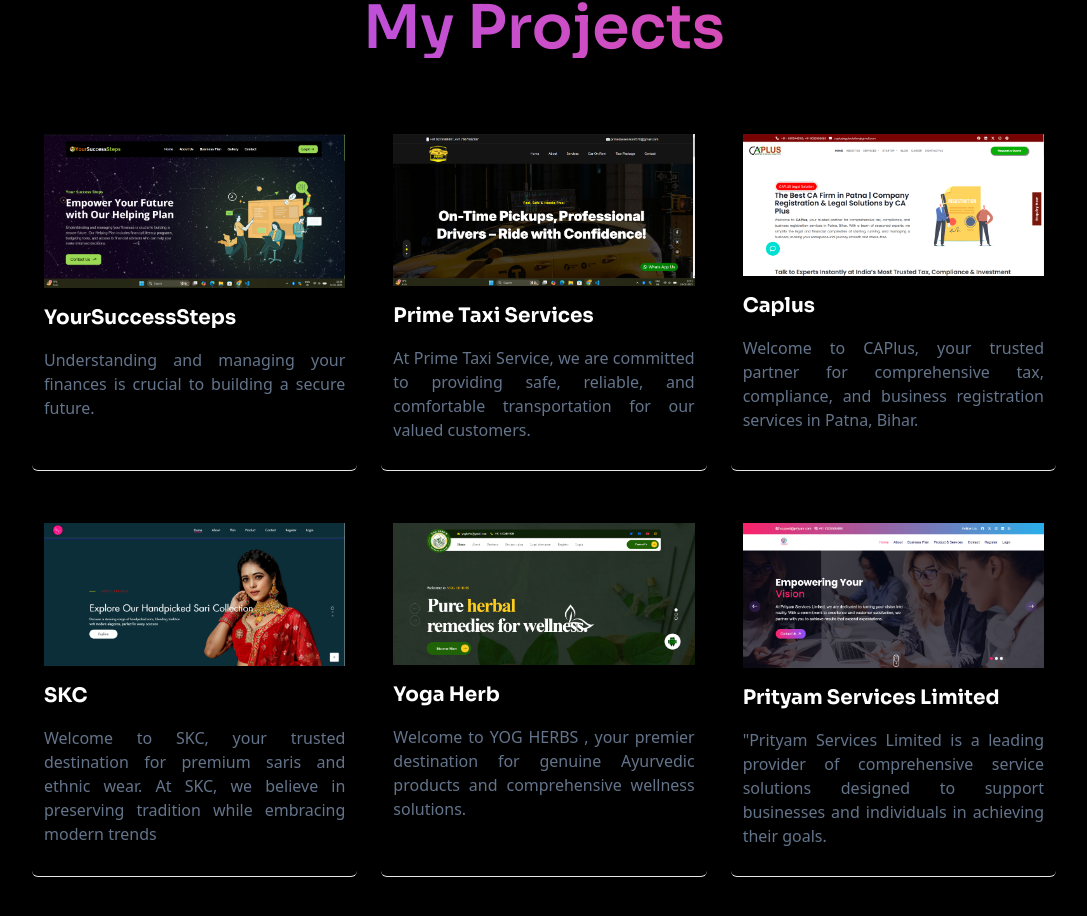
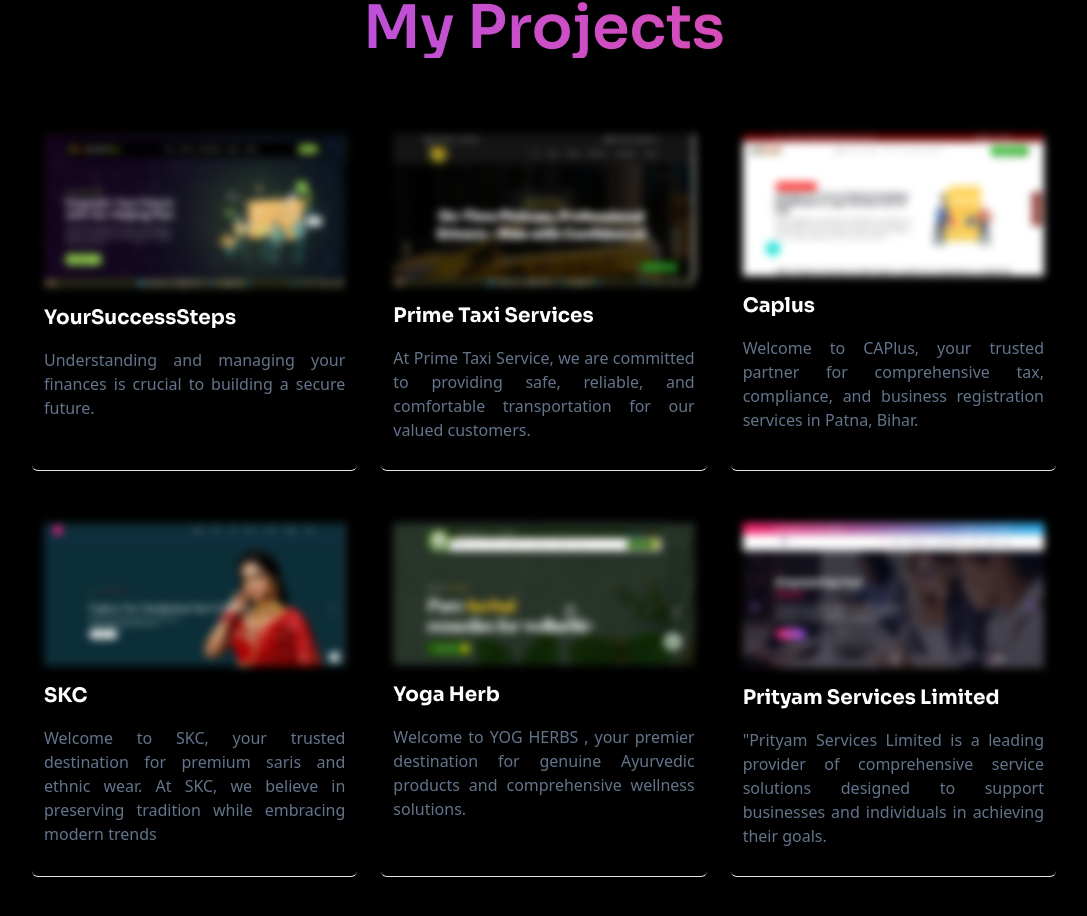
Before and after one commit to codewithsunnyraj/Static-portfolio, a React (Vite) app: page / in a window 1280 px wide. Shown: the part 3357-4273 px from the top of the page, without its empty margins (96-1183 px from the left). Built offline with nearby package versions, Linux system fonts and the light colour scheme.

Commit message:
project image blur

```diff
--- a/src/components/Project.jsx
+++ b/src/components/Project.jsx
@@ -14,7 +14,7 @@ const Project = () => {
           <a href="https://yssteps.com/" target="_blank">
             <img
               src={assets.yss}
-              className="ease-in-out group-hover:scale-110 duration-300 transition-transform"
+              className="ease-in-out blur-sm hover:blur-0 group-hover:scale-110 duration-300 transition-transform"
               alt=""
             />
           </a>
@@ -32,7 +32,7 @@ const Project = () => {
           <a href="https://primetaxiservice.com/">
             <img
               src={assets.taxi}
-              className="ease-in-out group-hover:scale-110 duration-300 transition-transform"
+              className="ease-in-out blur-sm hover:blur-0 group-hover:scale-110 duration-300 transition-transform"
               alt=""
             />
           </a>
@@ -50,7 +50,7 @@ const Project = () => {
           <a href="https://caplus.in/" target="_blank">
             <img
               src={assets.caplus}
-              className="ease-in-out group-hover:scale-110 duration-300 transition-transform"
+              className="ease-in-out blur-sm hover:blur-0 group-hover:scale-110 duration-300 transition-transform"
               alt=""
             />
           </a>
@@ -68,7 +68,7 @@ const Project = () => {
           <a href="https://skcandfamilyenterprises.in/" target="_blank">
             <img
               src={assets.skc}
-              className="ease-in-out group-hover:scale-110 duration-300 transition-transform"
+              className="ease-in-out blur-sm hover:blur-0 group-hover:scale-110 duration-300 transition-transform"
               alt=""
             />
           </a>
@@ -87,7 +87,7 @@ const Project = () => {
           <a href="https://yogaherbs.in/" target="_blank">
             <img
               src={assets.yoga}
-              className="ease-in-out group-hover:scale-110 duration-300 transition-transform"
+              className="ease-in-out blur-sm hover:blur-0 group-hover:scale-110 duration-300 transition-transform"
               alt=""
             />
           </a>
@@ -105,7 +105,7 @@ const Project = () => {
           <a href="https://prityam.com/" target="_blank">
             <img
               src={assets.prityam}
-              className="ease-in-out group-hover:scale-110 duration-300 transition-transform"
+              className="ease-in-out blur-sm hover:blur-0 group-hover:scale-110 duration-300 transition-transform"
               alt=""
             />
           </a>
```
